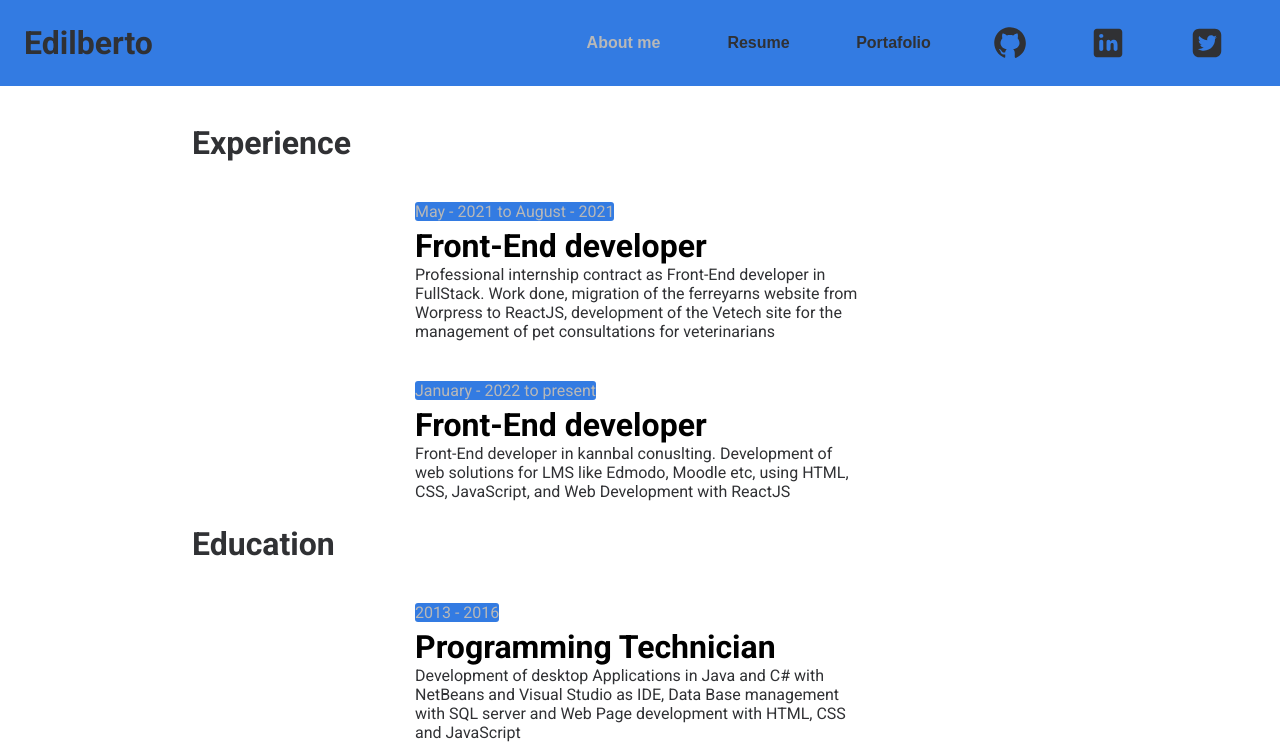
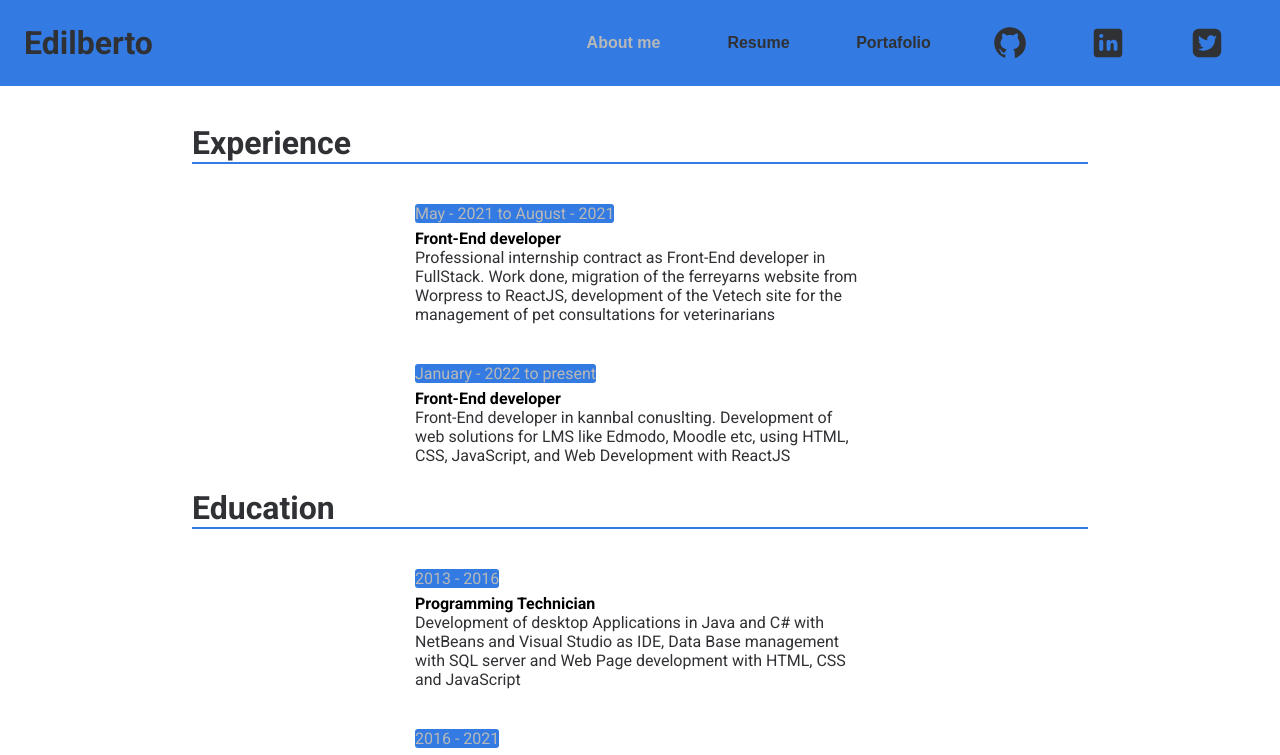
Before and after one commit to Edilberto-Vazquez/Edilberto-Vazquez.github.io, a React app: page /resume in a window 1280 px wide. Shown: the top 755 px of the page. Built offline with nearby package versions, Linux system fonts and the light colour scheme.

Commit message:
section and card mixin in resume changed

```diff
--- a/src/components/ExperienceEducationCard.jsx
+++ b/src/components/ExperienceEducationCard.jsx
@@ -5,7 +5,7 @@ const ExperienceEducationCard = ({ jobDate, jobTitle, jobDescription }) => {
     <div className="experience-education-card">
       <span className="experience-education-card__from-to-date">{jobDate}</span>
       <h3 className="experience-education-card__title">{jobTitle}</h3>
-      <p className="experience-education-card__description">{jobDescription}</p>
+      <p className="experience-education-card__information">{jobDescription}</p>
     </div>
   );
 };
--- a/src/pages/Resume.jsx
+++ b/src/pages/Resume.jsx
@@ -7,7 +7,7 @@ const Resume = () => {
     <div className="resume">
       <div className="experience-education">
         <h2 className="experience-education__title">Experience</h2>
-        <div className="experience-education__items">
+        <div className="experience-education__cards">
           {Experience.map(({ date, title, description }, index) => {
             return (
               <ExperienceEducationCard
@@ -22,7 +22,7 @@ const Resume = () => {
       </div>
       <div className="experience-education">
         <h2 className="experience-education__title">Education</h2>
-        <div className="experience-education__items">
+        <div className="experience-education__cards">
           {Education.map(({ date, title, description }, index) => {
             return (
               <ExperienceEducationCard
--- a/src/styles/components/_experience-education-card.scss
+++ b/src/styles/components/_experience-education-card.scss
@@ -1,14 +1,7 @@
 .experience-education-card {
-  max-width: 450px;
-  min-width: 272px;
   .experience-education-card__from-to-date {
     border-radius: 3px;
     background-color: $strong-color-primary;
   }
-  .experience-education-card__title {
-    font-size: $size-title-1;
-  }
-  .experience-education-card__description {
-    font-size: $size-text-2;
-  }
+  @include card-layout;
 }
--- a/src/styles/pages/_resume.scss
+++ b/src/styles/pages/_resume.scss
@@ -4,21 +4,5 @@
 }
 
 .experience-education {
-  width: 100%;
-  height: auto;
-  margin-block-start: 24px;
-  display: grid;
-  grid-auto-rows: max-content;
-  gap: $gap-container;
-  .experience-education__title {
-    font-size: $size-title-1;
-    color: $soft-secondary-color;
-  }
-  .experience-education__items {
-    width: 100%;
-    display: grid;
-    justify-content: center;
-    gap: $gap-container;
-    grid-template-columns: repeat(auto-fit, minmax(272px, 450px));
-  }
+  @include section-layout;
 }
```
